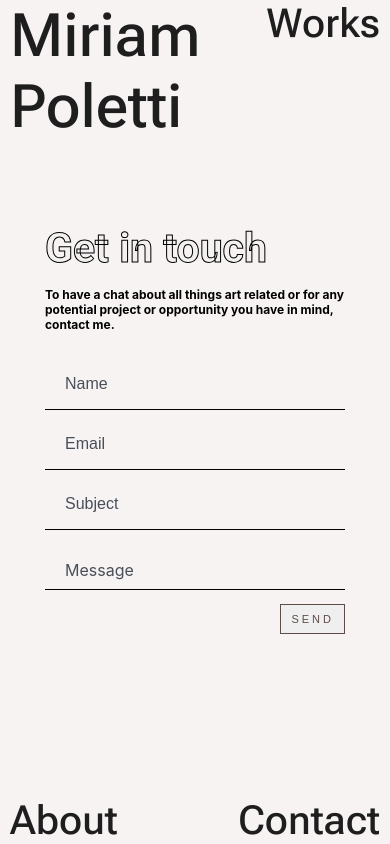
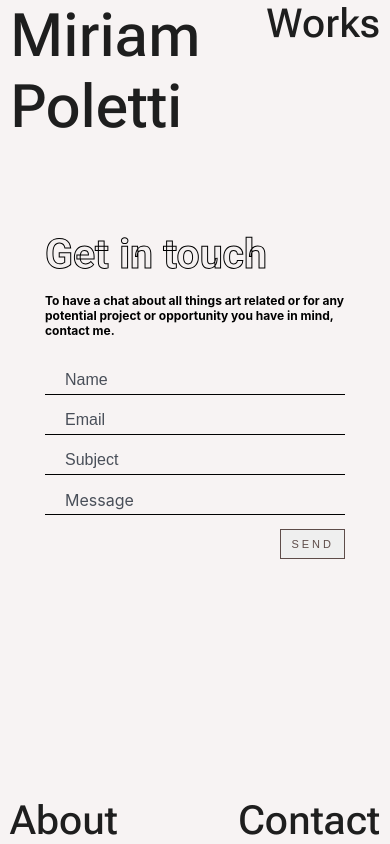
Before and after one commit to miriam-plt/portfolio, a React (Create React App) app: page /contact in a window 390 px wide. Built offline with nearby package versions, Linux system fonts and the light colour scheme; the HTML template or start-up script is replaced by a standard one; a web font is replaced by a local one.

Commit message:
fixed navbar position and contact form size

```diff
--- a/src/Pages/Contact/index.scss
+++ b/src/Pages/Contact/index.scss
@@ -53,6 +53,9 @@
         font-size: 16px;
         padding: 0 20px;
         box-sizing: border-box;
+        @media (max-width: 1025px) {
+            height: 30px;
+        }
     }
 
     input:focus::placeholder {
@@ -80,6 +83,7 @@
         'Ubuntu', 'Cantarell', 'Fira Sans', 'Droid Sans', 'Helvetica Neue',
         sans-serif;
         font-size: 16px;
+        font-weight: 400;
         width: 100%;
         border: 0;
         background: transparent;
@@ -89,6 +93,12 @@
         min-height: 50px;
         box-sizing: border-box;
         resize: none;
+        @media (max-width: 1025px) {
+            height: 30px;
+            min-height: 30px;
+            padding-top: 5px;
+            padding-bottom: 20px;
+        }
     }
 
     textarea:focus::placeholder {
@@ -110,6 +120,9 @@
         float: right;
         cursor: pointer;
         transition: all .3s;
+        -webkit-appearance: none;
+        -moz-appearance: none;
+        appearance: none;
     }
 
     .button:hover {
@@ -128,6 +141,7 @@
     @media (max-width: 1025px) {
         -webkit-text-stroke: 1px black;
         font-size: 41px;
+        margin-top: 0;
     }
 }
 
--- a/src/Pages/WorkDetails/index.js
+++ b/src/Pages/WorkDetails/index.js
@@ -21,7 +21,7 @@ function WorkDetails() {
         {selectedWork.map(work => {
             return (
                     <div className='grid' key={work._id}>
-
+                    {window.scrollTo(0,0)}
                         <div className='div1'>
                             <img className='work__detail-img img1' src={work.img1} alt='main' />
                         </div>
--- a/src/assets/data/works-data.json
+++ b/src/assets/data/works-data.json
@@ -1,7 +1,7 @@
 [
       {
          "_id": "vivid-impressions-care",
-         "title": "Vivid Impressions Room (Care)",
+         "title": "Vivid Impressions Room",
          "year": "2022",
          "category": "installation",
          "description": "blablabla",
--- a/src/components/Navbar/index.scss
+++ b/src/components/Navbar/index.scss
@@ -5,6 +5,7 @@
     justify-content: space-between;
     align-items: flex-start;
     position: fixed;
+    z-index: 999;
     width: 100vw;
     top: 0;
 }
--- a/src/components/WorkList/index.scss
+++ b/src/components/WorkList/index.scss
@@ -49,6 +49,7 @@
     font-weight: 700;
     @media (max-width: 1025px) {
         -webkit-text-stroke: 1px black;
+        color: #f4f0f0;
         font-size: 23px;
     }
 
```
